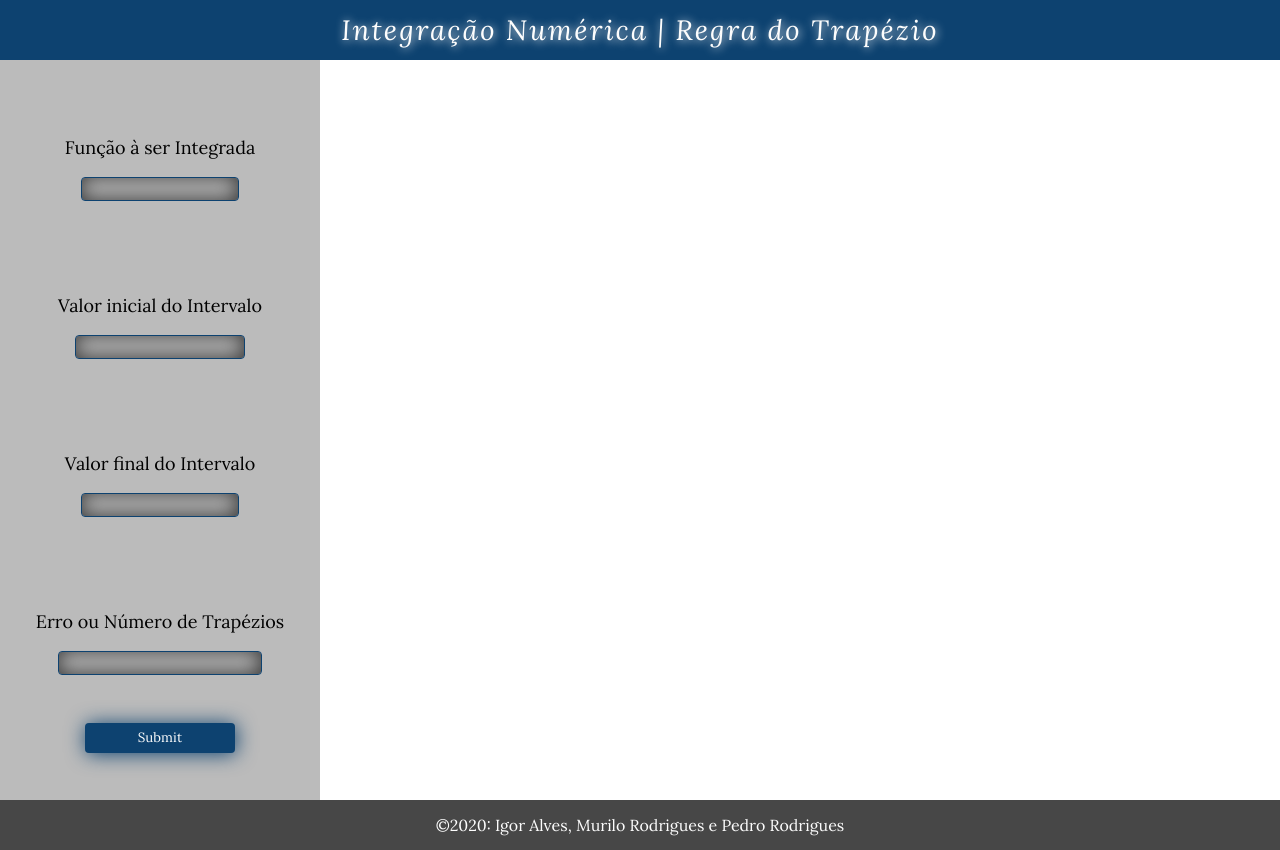
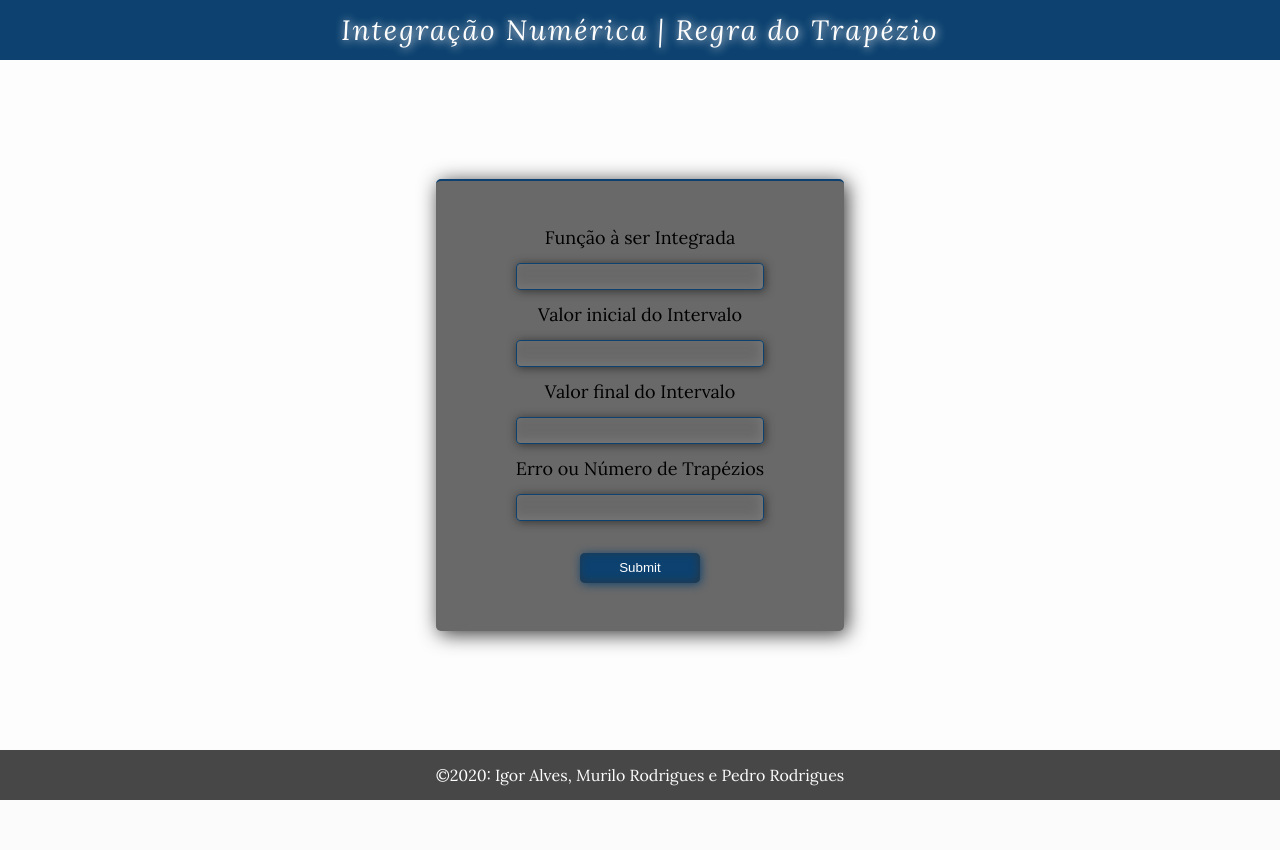
Before and after one commit to rodrigues-pedro/numerico_RegraTrapezio, a Flask app: page / in a window 1280 px wide. After the commit the page ends 800 px from the top, so only its background shows below. Run offline with Flask 2, Linux system fonts and the light colour scheme; parts of the project's set-up code (start-up, migrations or seed data) failed here and were passed over.

Commit message:
css e html

```diff
--- a/static/CSS/_variaveis.css
+++ b/static/CSS/_variaveis.css
@@ -1,6 +1,7 @@
 :root{
     --azul: #0d4270;
+    --azul-claro: #1f77b4;
     --branco: #fdfdfd;
     --cinza: #2c2c2cde;
-    --cinza-claro: #999999AA
+    --cinza-claro: #696969;
 }
--- a/static/CSS/principal.css
+++ b/static/CSS/principal.css
@@ -1,60 +1,67 @@
 .section--input{
-    background-color: var(--cinza-claro);
-    height: calc(100vh - 3.725rem);
-    width: 25%;
+    align-items: center;
+    background-color: #fdfdfd;
+    display: flex;
+    justify-content: center;
+    height: calc(100vh - 3.725rem - 50px);
 }
 
 .input__form{
-    align-items: center;
-    display: flex;
-    justify-content: center;
-    height: inherit;
+    background-color: var(--cinza-claro);
+    border-radius: 5px;
+    border-top: 2px solid var(--azul);
+    box-shadow: 3px 3px 20px #333333;
 }
 
 .input__lista{
-    align-items: center;
-    display: flex;
-    flex-direction: column;
-    justify-content: center;
+    padding: 3rem 5rem;
 }
 
 .lista__item{
-    align-items: center;
     display: flex;
     flex-direction: column;
-    justify-content: center;
-    margin: 3rem 1rem;
+    margin-bottom: 1rem;
+}
+
+.lista__item input{
+    background-color: transparent;
+    border: 1px solid var(--azul);
+    border-radius: 4px;
+    box-shadow: inset -3px -3px 10px #777777, 1px 1px 10px #333333;
+    height: 25px;
+    padding: 0 5px;
 }
 
 .lista__item label{
     font-size: 1.125rem;
+    margin-bottom: 1rem;
+    text-align: center;
 }
 
-.lista__item input {
-    background-color: transparent;
-    border: 1px solid var(--azul);
-    border-radius: 4px;
-    box-shadow: inset -1px -1px 20px #333333;
-    height: 20px;
-    margin-top: 20px;
-    width: 80%;
+.lista__item label:active{
+    border: none;
+}
+
+.submit{
+    display: flex;
+    justify-content: center;
 }
 
 #submit{
     background-color: var(--azul);
     border: none;
-    border-radius: 4px;
-    box-shadow: 1px 1px 20px var(--azul);
+    border-radius: 5px;
+    box-shadow: inset -1px -1px 10px #333333b4, 1px 1px 10px var(--azul);
     color: var(--branco);
-    font-family: 'Lora', serif;
     height: 30px;
-    margin-bottom: 1rem;
+    margin-top: 1rem;
+    width: 120px;
     transition: all .5s;
-    width: 150px;
 }
 
 #submit:hover{
-    transform: scale(1.125);
+    cursor: pointer;
+    transform: scale(1.15);
 }
 
 .rodape{
--- a/templates/index.html
+++ b/templates/index.html
@@ -39,31 +39,12 @@
                         {{ form.erro_n() }}
                     </li>
 
-                    <li class="lista_item">
+                    <li class="lista_item submit">
                         {{ form.submit() }}
                     </li>
                 </ul>
             </form>
         </section>
-        <section class="section--resultado">
-
-            {% if i == 0 %}
-                {% if erro_n >= 1 %}
-
-                    <p>{{ erro }}</p>
-                    <p>{{ area }}</p>
-                    <img src="{{ grafico }}"/>>
-
-                {% else %}
-                    {{ n }}
-                    {{ area }}
-                    <img src="{{ grafico }}"/>
-                {% endif %}
-            {% elif i == 1 %}
-                <h1> Aguardando Dados </h1>
-            {% endif %}
-
-        </section>
         <footer class="rodape">&copy;2020: Igor Alves, Murilo Rodrigues e Pedro Rodrigues</footer>
     </main>
 </body>
```
